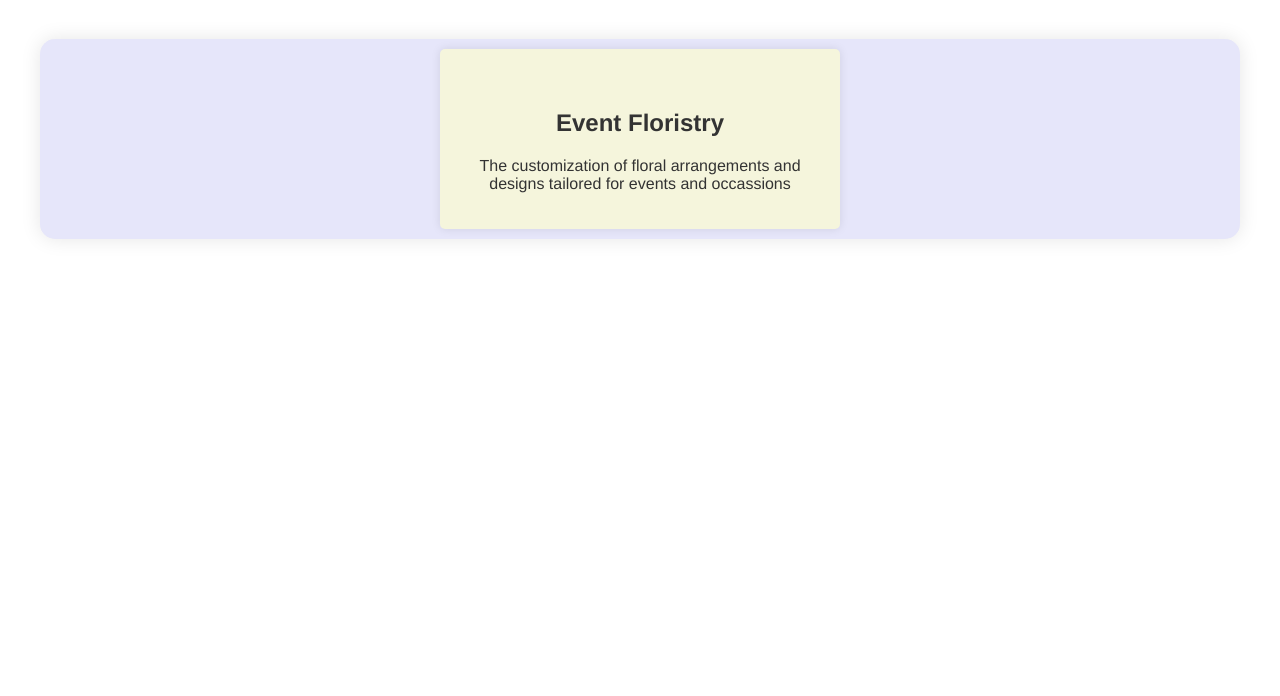
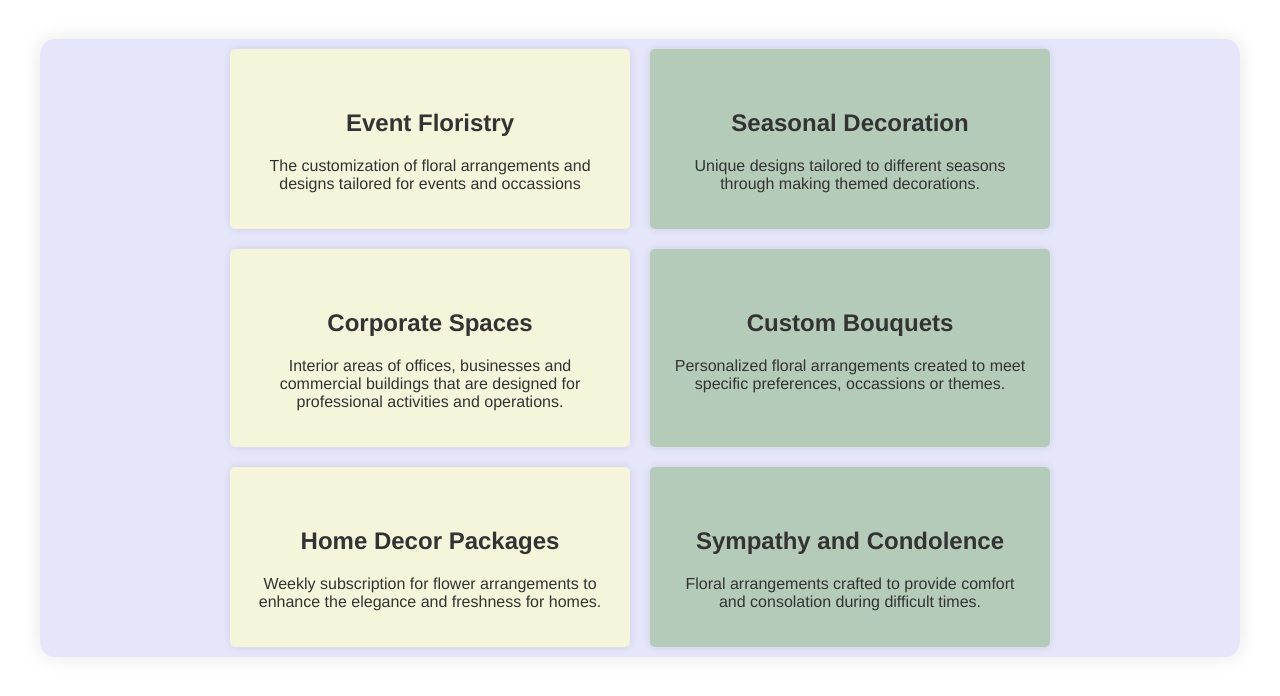
Before and after one commit to Jojo-Nanziri/checkout, a plain HTML site: page Services.html in a window 1280 px wide. Shown: the part 66-762 px from the top of the page. Drawn offline with Linux system fonts and the light colour scheme.

Commit message:
added some changes

```diff
--- a/Services.html
+++ b/Services.html
@@ -87,3 +87,26 @@
             <p>The customization of floral arrangements and designs tailored for events and occassions</p>
 
         </div>
+        <div class="service">
+            <h2>Seasonal Decoration</h2>
+            <p>Unique designs tailored to different seasons through making themed decorations.</p>
+        </div>
+        <div class="service">
+            <h2>Corporate Spaces</h2>
+            <p>Interior areas of offices, businesses and commercial buildings that are designed for professional activities and operations.</p>
+        </div>
+        <div class="service">
+            <h2>Custom Bouquets</h2>
+            <p>Personalized floral arrangements created to meet specific preferences, occassions or themes.</p>
+        </div>
+        <div class="service">
+            <h2>Home Decor Packages</h2>
+            <p>Weekly subscription for flower arrangements to enhance the elegance and freshness for homes.</p>
+        </div>
+        <div class="service">
+            <h2>Sympathy and Condolence</h2>
+            <p>Floral arrangements crafted to provide comfort and consolation during difficult times. </p>
+        </div>
+    </div>
+</body>
+</html>
```
Also changed, not shown: Contact.html (+1 -1 lines).
